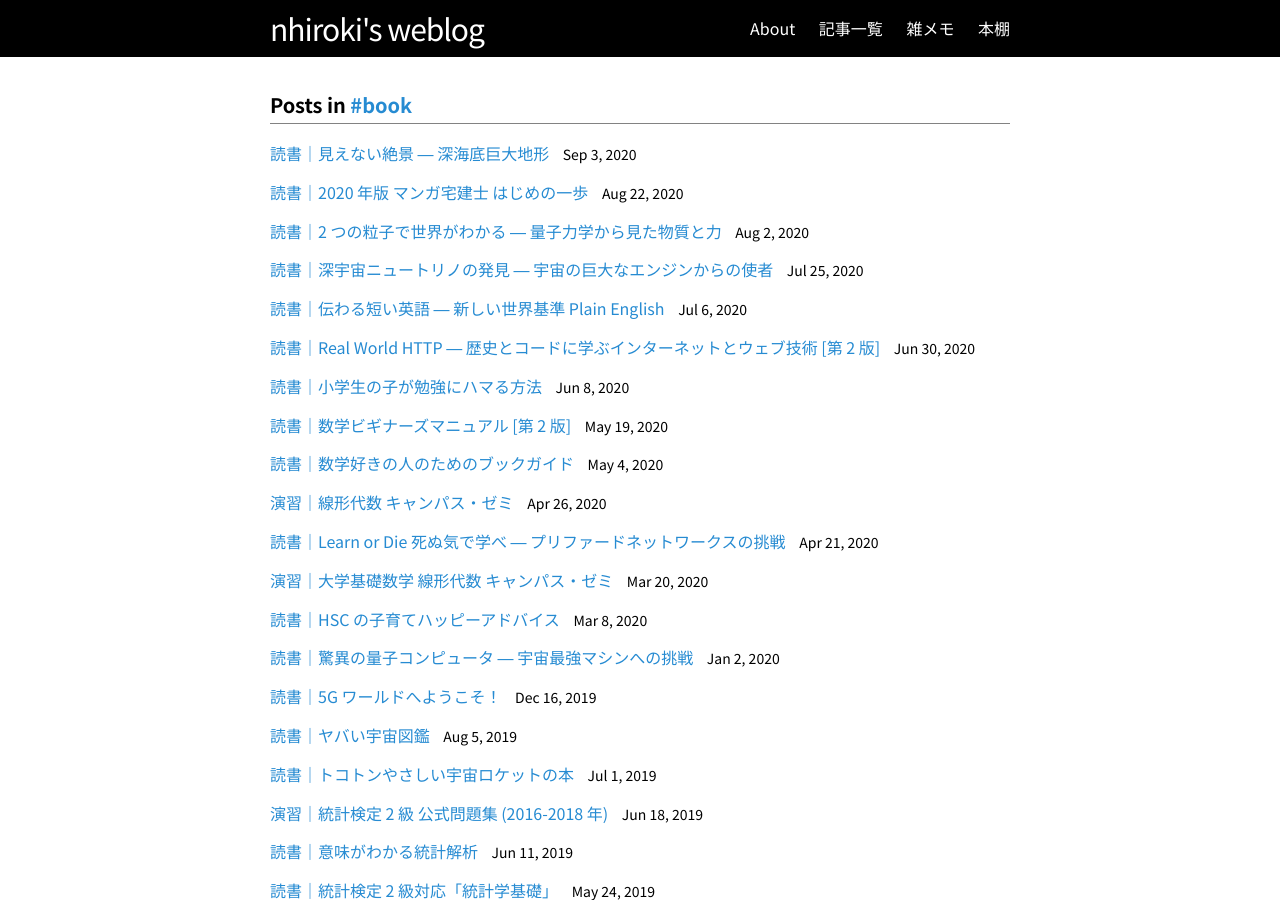
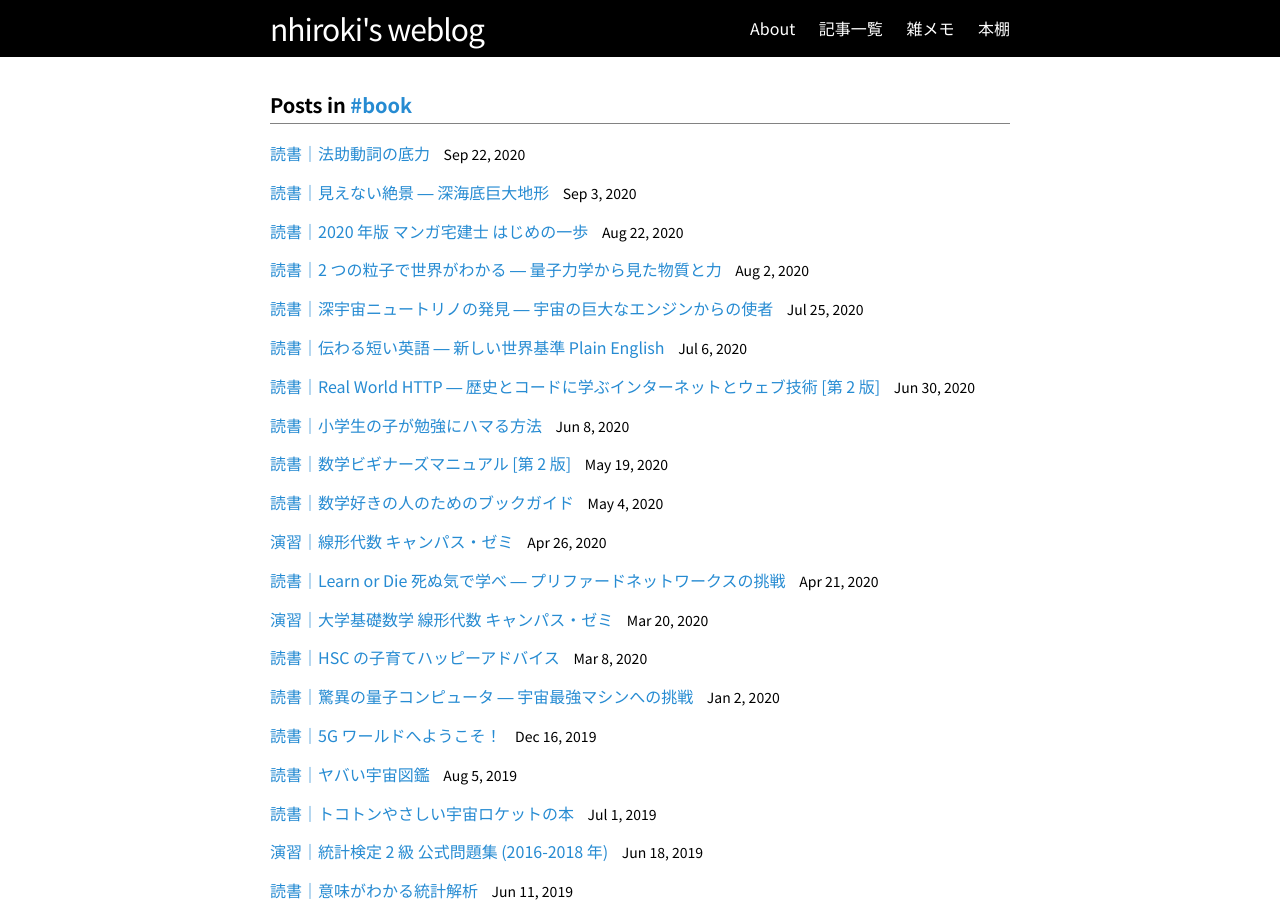
Before and after one commit to nhiroki/nhiroki.github.io, a Jekyll site: the page built from tag/book.md, in a window 1280 px wide and 900 px high. Built offline with Jekyll 4.4.1, drawn with Linux system fonts in a browser that asks for light colours; some of the changed lines change nothing that is shown.

Commit message:
Publish a new article

```diff
--- /dev/null
+++ b/_posts/2020-09-22-book-power-of-modal-auxiliary-verb.md
@@ -0,0 +1,45 @@
+---
+layout: post
+title: "読書｜法助動詞の底力"
+date: 2020-09-22 00:00:00 +09:00
+tags: book
+image: /images/book-power-of-modal-auxiliary-verb.webp
+---
+
+『法助動詞の底力』の読書メモです。英語で仕事をする中で学んだ法助動詞 (特に could や would) の使い方が合っているのかずっと気になってたんですが、まさにその内容の本がたまたまレコメンドされてきたので読みました。
+
+![表紙](/images/book-power-of-modal-auxiliary-verb.webp)
+
+# 読書メモ
+
+[Twitter でのメモ書き](https://twitter.com/nhiroki_/status/1305767664959193089)
+
+**法助動詞とは？**
+
+> 法助動詞は、助動詞全体から be, have, do を除外したものの集合で（〜中略〜）「可能性や意思や必要性など」の「話者のさまざまな気持ちや態度を表す」のです。
+>
+> 「さまざまな気持ちや態度」とは言っても、たいていの場合、客観的状況に対して話し手が心に抱いている「推量・願望・予測」など、「話し手の主観的判断」を表すと言えます。
+>
+> ― 「法助動詞」という名称について (p.13)
+
+**第 1 章　can と could**
+
+- どうやら自分の使い分け方は大体合ってたようなので自信がついた。
+- 「can がどんな主語に対しても使えるのに対して be able to は原則として主語が人間や動物のときに使う」という話と「could you...? という依頼を断るときは couldn't ではなく can't を使う」という話は視界が開けた気がする。今まで感覚的に使い分けてた。
+
+**第 2 章　may と might**
+
+- can や could に比べると使い慣れてなかったので色々学びがあった。特に「疑問文では推量の may を使わない」「過去の推量では may have -ed や might have -ed などを使う」「might well のように well を付けると強調表現になる」辺りが盲点だった。should have -ed はよく使うのに、他の法助動詞で同じ用法をすることに思い至らなかった。
+
+**第 3 章　should と shall**
+
+- should have -ed の肯定文は「やらなかったことに対する後悔」を表すけど、疑問文になると「やったことに対して、やるべきだったのかどうか疑問に思う」という意味に変わるのは知らなかった。「やってないことに対する疑問」だと思ってた。
+- shall の方は現代英語ではあまり使われていないということで 3 ページちょっとの説明だった。自分でも shall は全く使わず別の言い回しをしているので、これからも特に使うことはないだろうなという気持ちになった。
+
+**第 4 章　will と would**
+
+- 確定した未来の予定を表す現在進行形、will による現在の推量辺りがちゃんと理解できてなかった。would の「自分の意見を丁寧に伝える表現」の部分は新人の頃に読みたかったな。他の人の使い方を真似しながら覚えたのであまり自信がなかった。
+
+**第 5 章　must と have to と have got to**
+
+- have got to を知らなかった。「何で have to が gotta なんだ」って心の片隅でずっと思ってたんだけど、have が抜け落ちて更に got to が省略されたやつだったのか・・・。
--- a/books.md
+++ b/books.md
@@ -1,7 +1,7 @@
 ---
 layout: page
 title: 本棚
-date: 2020/09/02
+date: 2020/09/22
 permalink: /books/
 ---
 
@@ -316,6 +316,7 @@ permalink: /books/
 - ([途中](https://twitter.com/nhiroki_/status/1011604756593340416)) 50 トピックでトレーニング ― 英語で意見を言ってみる
 - ([途中](https://twitter.com/nhiroki_/status/967952328362934272)) 世にもおもしろい英語 ― あなたの知識と感性の領域を広げる英語表現
 
+- ([2020])(/2020/09/22/book-power-of-modal-auxiliary-verb) 法助動詞の底力
 - ([2020])(/2020/07/06/book-plain-english) 伝わる短い英語 ― 新しい世界基準 Plain English
 - ([2016](https://twitter.com/nhiroki_/status/796904195425087488)) 日本人の知らないワンランク上のビジネス英語術 ― エール大学厳選 30 講
 
```
Also changed, not shown: images/book-power-of-modal-auxiliary-verb.webp (added).
